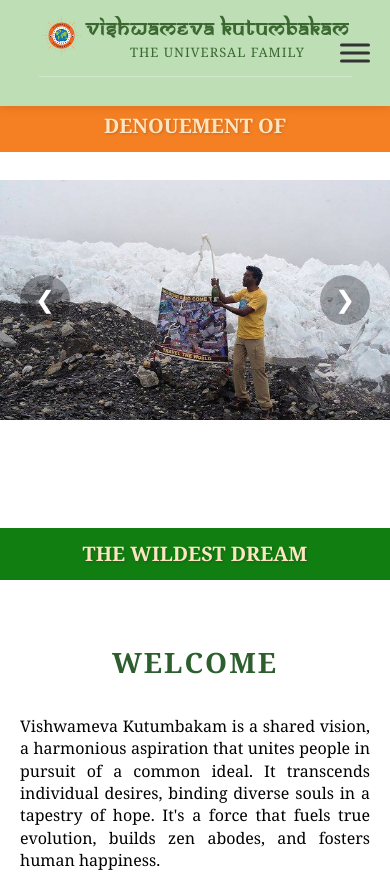
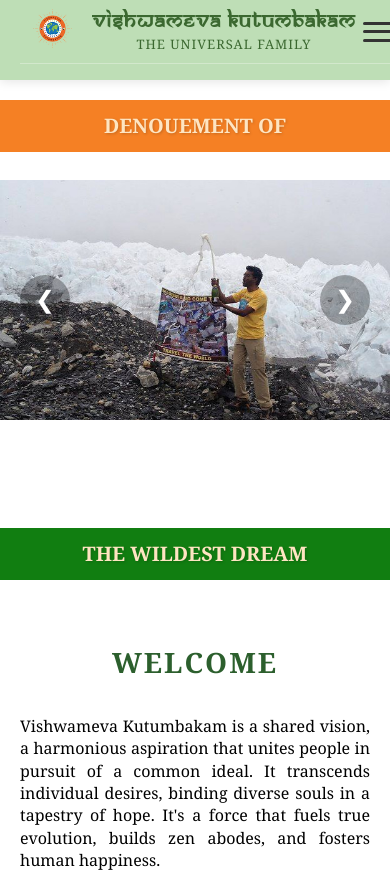
Before and after one commit to agnelvishal/vishwameva-kutumbakam-scratch2, a website: page index.html in a window 390 px wide. Shown: the top 875 px of the page. Drawn offline with nearby package versions, Linux system fonts and the light colour scheme.

Commit message:
logo and title

```diff
--- a/styles.css
+++ b/styles.css
@@ -1542,9 +1542,56 @@ body {
         margin: 0px 0;
     } */
 
+    .header {
+        min-height: 80px;
+        padding-bottom: 5px;
+    }
+
     .header-content {
-        flex-wrap: wrap;
-        /* Removed position: relative to allow hamburger to position against fixed header */
+        flex-wrap: nowrap;
+        gap: 5px;
+        position: relative;
+    }
+
+    .header-top {
+        flex-wrap: nowrap;
+        gap: 5px;
+        align-items: center;
+        padding: 0 10px;
+    }
+
+    .logo {
+        flex-shrink: 0;
+        margin-right: 10px;
+    }
+
+    .header-logo {
+        height: 60px;
+    }
+
+    .header-title {
+        flex: 1;
+        min-width: 0;
+        text-align: center;
+        padding: 0;
+    }
+
+    .main-title {
+        font-size: 16px;
+        white-space: nowrap;
+        line-height: 1.2;
+        overflow: hidden;
+        text-overflow: ellipsis;
+    }
+
+    .sub-title {
+        font-size: 10px;
+        white-space: nowrap;
+    }
+
+    .header-actions {
+        flex-shrink: 0;
+        gap: 5px;
     }
 
     /* Hide navigation and sign-in button on mobile */
@@ -1568,10 +1615,7 @@ body {
     /* Show hamburger menu on mobile */
     .hamburger-menu {
         display: flex;
-        position: absolute;
-        right: 20px;
-        top: 50%;
-        transform: translateY(-50%);
+        position: relative;
     }
 
     .nav-list {
```
